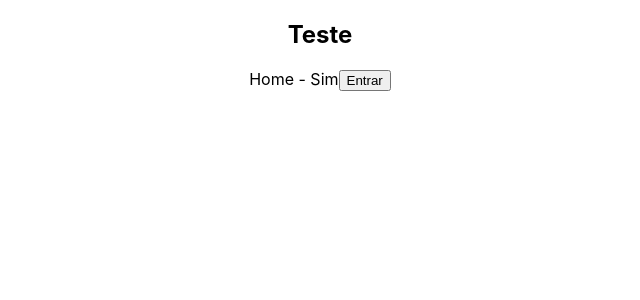
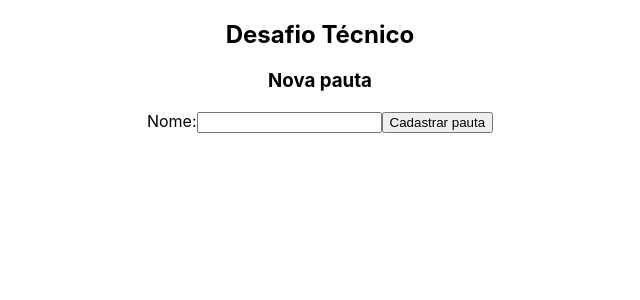
Before and after one commit to wolkerw/voting, a React (Create React App) app: page / in a window 1280 px wide. Shown: the top 300 px of the page, without its empty margins (320-960 px from the left). Built offline with nearby package versions, Linux system fonts and the light colour scheme.

Commit message:
Register voting working

```diff
--- a/package.json
+++ b/package.json
@@ -3,6 +3,7 @@
   "version": "0.1.0",
   "private": true,
   "dependencies": {
+    "axios": "^0.19.0",
     "react": "^16.8.6",
     "react-dom": "^16.8.6",
     "react-router-dom": "^5.0.1",
--- a/src/App.js
+++ b/src/App.js
@@ -9,7 +9,7 @@ import { BrowserRouter } from "react-router-dom";
 function App() {
   return (
     <div className="App">
-      <h2>Teste</h2>
+      <h2>Desafio Técnico</h2>
       <BrowserRouter>
         <div>
           <Route path="/" exact component={Home} />
--- a/src/Home.js
+++ b/src/Home.js
@@ -1,4 +1,5 @@
 import React, { Component } from "react";
+import axios from "axios";
 
 export default class Home extends Component {
   constructor(props) {
@@ -10,15 +11,75 @@ export default class Home extends Component {
     };
   }
 
-  click = () => {
-    alert(1);
+  registerVoting = event => {
+    event.preventDefault();
+
+    const formData = new FormData(event.target);
+    //let data = { name: formData.get("name") };
+    if (!formData.get("name")) return alert("Digite o nome!");
+
+    // fetch('/api/form-submit-url', {
+    //   method: 'POST',
+    //   body: data,
+    // });
+
+    let headers = {
+      "Content-Type": "application/graphql",
+      "Access-Control-Allow-Origin": "*",
+      "Access-Control-Allow-Method": "*",
+      "Access-Control-Allow-Header": "*"
+    };
+
+    // axios
+    //   .get("http://localhost:8080/voting/add", data, { headers: headers })
+    //   // {orderId: 2})
+    //   .then(res => {
+    //     alert("success");
+    //     console.log("res", res);
+
+    //     /*const pdfBlob = new Blob([res.data], {
+    //       type: "application/pdf"
+    //     });
+    //     saveAs(pdfBlob, "relatorio.pdf");*/
+    //   });
+
+    axios
+      .post(
+        "http://localhost:8080/voting/add?name=" + formData.get("name"),
+        {},
+        { headers: headers }
+      )
+      // {orderId: 2})
+      .then(res => {
+        alert("success");
+        console.log("res", res);
+
+        /*const pdfBlob = new Blob([res.data], {
+          type: "application/pdf"
+        });
+        saveAs(pdfBlob, "relatorio.pdf");*/
+      });
   };
+
+  // registerVoting = () => {
+  //   alert(1);
+  // };
 
   render() {
     return (
       <div>
-        Home - {this.state.teste}
-        <button onClick={() => this.click()}>Entrar</button>
+        <h3>Nova pauta</h3>
+
+        <form onSubmit={this.registerVoting}>
+          <label>
+            Nome:
+            <input type="text" name="name" />
+          </label>
+          <input type="submit" value="Cadastrar pauta" />
+        </form>
+
+        {/* {this.state.teste}
+        <button onClick={() => this.click()}>Entrar</button> */}
       </div>
     );
   }
```
Also changed, not shown: 2 other files (tests, documents, lock files or other folders).
